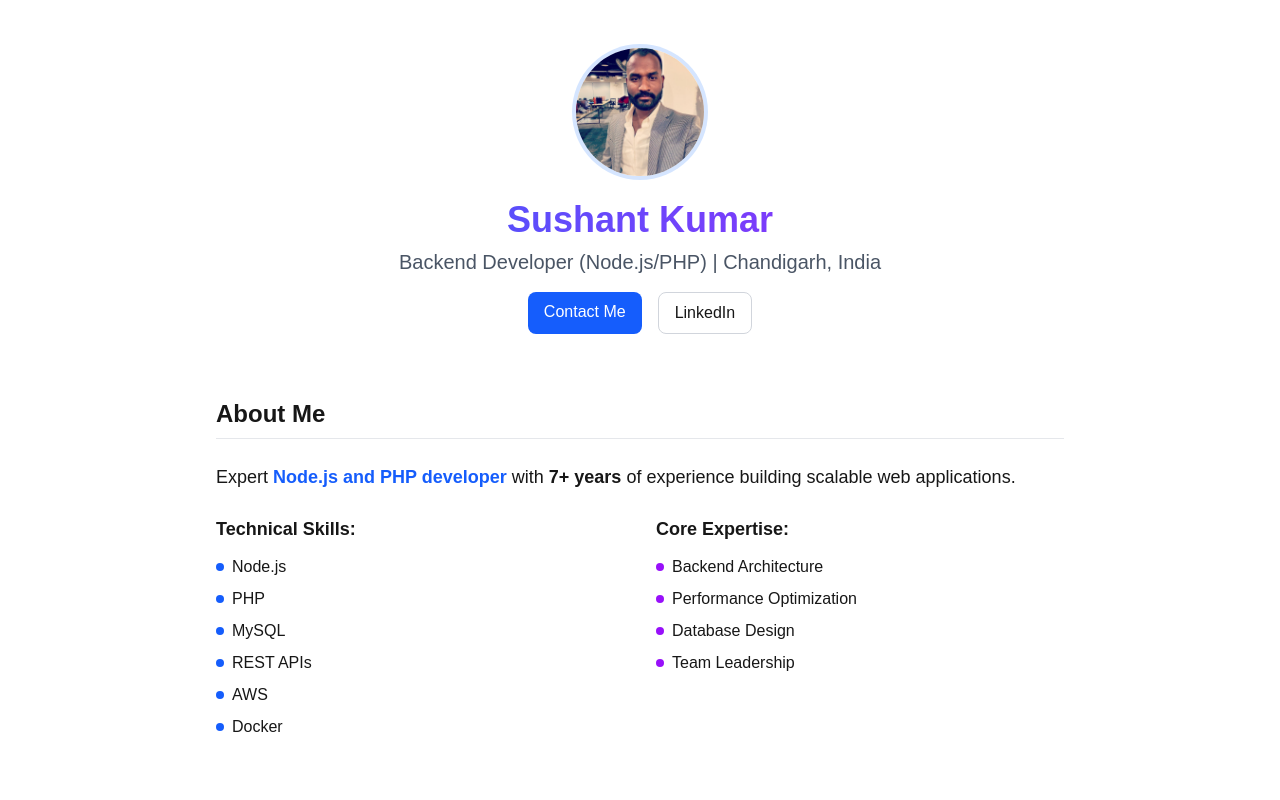
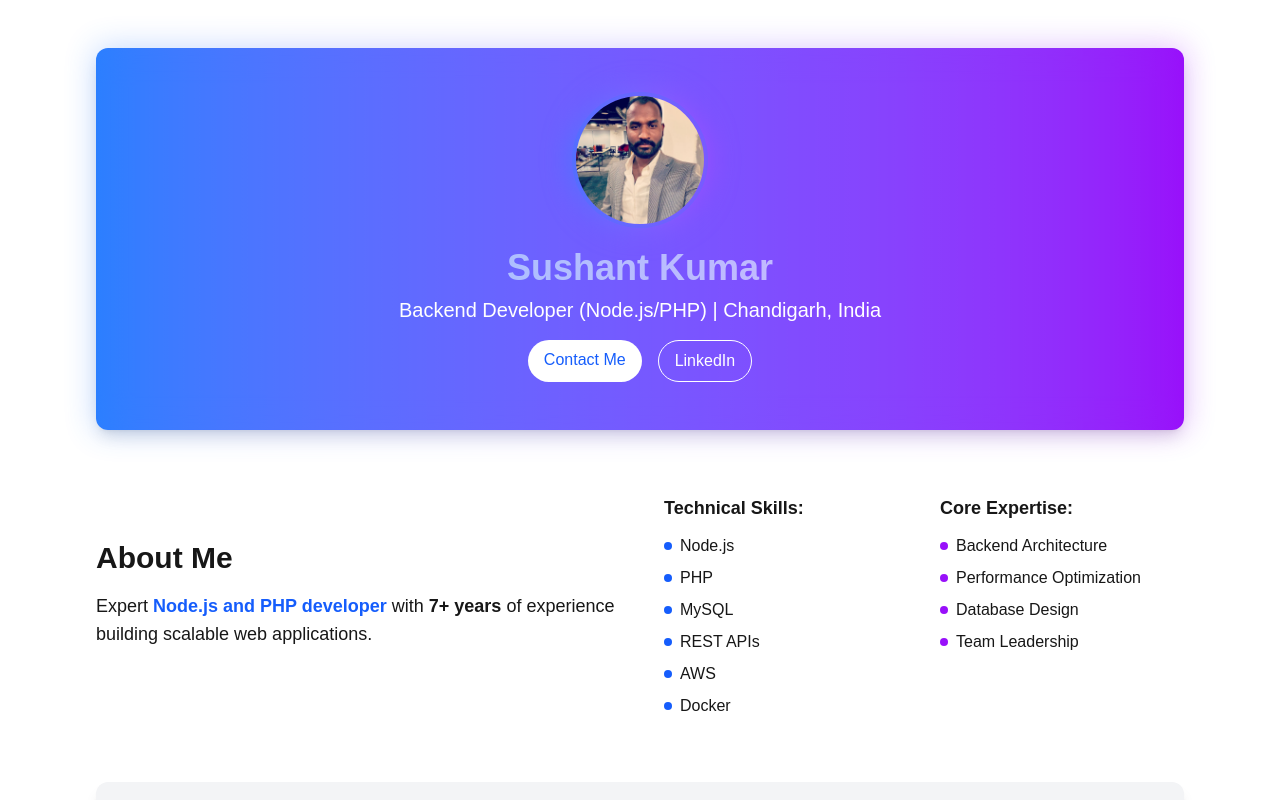
Before and after one commit to skfighter/skfighter, a Next.js app: page / in a window 1280 px wide. Shown: the top 800 px of the page. Built offline with nearby package versions, Linux system fonts and the light colour scheme.

Commit message:
some ui fixes

```diff
--- a/app/page.tsx
+++ b/app/page.tsx
@@ -1,4 +1,5 @@
 import Head from 'next/head';
+import Image from 'next/image';
 
 export default function Home() {
   return (
@@ -18,6 +19,9 @@ export default function Home() {
         <meta property="og:description" content="Professional Backend Developer with 7+ years experience in Node.js, PHP & MySQL." />
         <meta property="og:image" content="https://skfighter.com/images/sushant-kumar-profile.jpg" />
         <meta property="og:image:alt" content="Sushant Kumar - Backend Developer" />
+        <meta property="og:image:width" content="1200" />
+        <meta property="og:image:height" content="630" />
+        <meta property="og:locale" content="en_IN" />
 
         {/* Twitter Card */}
         <meta name="twitter:card" content="summary_large_image" />
@@ -44,47 +48,56 @@ export default function Home() {
         </script>
       </Head>
 
-      <main className="max-w-4xl mx-auto px-6 py-12">
-        {/* Header Section */}
-        <header className="text-center mb-16">
-          <img
-            src="./images/sushant-kumar-profile.jpg"
+      <main className="max-w-6xl mx-auto px-4 sm:px-6 lg:px-8 py-12 space-y-16">
+        {/* Hero Section */}
+        <section className="relative bg-gradient-to-r from-blue-500 to-purple-600 text-white rounded-xl p-8 sm:p-12 shadow-lg">
+          <div className="absolute inset-0 bg-gradient-to-r from-blue-500 to-purple-600 opacity-30 blur-lg"></div>
+          <div className="relative z-10 text-center">
+            <div className="relative mx-auto w-24 h-24 sm:w-32 sm:h-32 mb-6">
+              <div className="absolute inset-0 bg-gradient-to-r from-blue-500 to-purple-500 rounded-full blur-lg"></div>
+              <div className="relative w-full h-full ring-4 ring-blue-500/20 rounded-full overflow-hidden">
+                <Image
+                  src="/images/sushant-kumar-profile.jpg"
                   alt="Sushant Kumar"
-            className="mx-auto rounded-full w-32 h-32 object-cover mb-6 ring-4 ring-blue-500/20"
+                  width={128}
+                  height={128}
+                  className="object-cover w-full h-full"
                 />
-          <h1 className="text-4xl font-bold mb-2 bg-gradient-to-r from-blue-600 to-purple-600 bg-clip-text text-transparent">
+              </div>
+            </div>
+            <h1 className="text-3xl sm:text-4xl font-bold mb-2 bg-gradient-to-r from-blue-300 to-purple-300 bg-clip-text text-transparent">
               Sushant Kumar
             </h1>
-          <p className="text-xl text-gray-600 dark:text-gray-300 mb-4">
+            <p className="text-lg sm:text-xl mb-4">
               Backend Developer (Node.js/PHP) | Chandigarh, India
             </p>
-          <div className="flex justify-center gap-4">
+            <div className="flex flex-wrap justify-center gap-4">
               <a
                 href="/connect"
-              className="px-4 py-2 bg-blue-600 text-white rounded-lg hover:bg-blue-700 transition-colors"
+                className="px-4 py-2 bg-white text-blue-600 rounded-full hover:bg-gray-100 transition-colors"
               >
                 Contact Me
               </a>
               <a
                 href="https://www.linkedin.com/in/sushantkumar-1a4b30b2"
                 target="_blank"
-              className="px-4 py-2 border border-gray-300 rounded-lg hover:bg-gray-100 dark:hover:bg-gray-800 transition-colors"
+                className="px-4 py-2 border border-white rounded-full hover:bg-white hover:text-blue-600 transition-colors"
               >
                 LinkedIn
               </a>
             </div>
-        </header>
+          </div>
+        </section>
 
         {/* About Section */}
-        <section className="mb-16">
-          <h2 className="text-2xl font-bold mb-6 pb-2 border-b border-gray-200 dark:border-gray-700">
-            About Me
-          </h2>
-          <p className="mb-6 text-lg">
+        <section className="grid md:grid-cols-2 gap-12 items-center">
+          <div>
+            <h2 className="text-2xl sm:text-3xl font-bold mb-4">About Me</h2>
+            <p className="mb-6 text-base sm:text-lg">
               Expert <strong className="text-blue-600 dark:text-blue-400">Node.js and PHP developer</strong> with <strong>7+ years</strong> of experience building scalable web applications.
             </p>
-
-          <div className="grid md:grid-cols-2 gap-8">
+          </div>
+          <div className="grid grid-cols-2 gap-8">
             <div>
               <h3 className="font-semibold mb-3 text-lg">Technical Skills:</h3>
               <ul className="space-y-2">
@@ -111,22 +124,22 @@ export default function Home() {
         </section>
 
         {/* Contact Section */}
-        <section className="bg-gray-100 dark:bg-gray-800 rounded-xl p-6 mb-16">
-          <h2 className="text-2xl font-bold mb-4">Get In Touch</h2>
+        <section className="bg-gray-100 dark:bg-gray-800 rounded-xl p-6 sm:p-8 shadow-lg">
+          <h2 className="text-xl sm:text-2xl font-bold mb-4">Get In Touch</h2>
           <div className="space-y-3">
             <p className="flex items-center">
               <span className="mr-2">📧</span>
-              <a href="mailto:sushantsharma739@gmail.com">sushantsharma739@gmail.com</a>
+              <a href="mailto:sushantsharma739@gmail.com" className="text-blue-600 hover:underline">sushantsharma739@gmail.com</a>
             </p>
             <p className="flex items-center">
               <span className="mr-2">📱</span>
-              <a href="tel:+918195927482">+91 8195927482</a>
+              <a href="tel:+918195927482" className="text-blue-600 hover:underline">+91 8195927482</a>
             </p>
           </div>
         </section>
       </main>
 
-      <footer className="text-center py-8 text-gray-500 dark:text-gray-400 border-t border-gray-200 dark:border-gray-700">
+      <footer className="text-center py-6 sm:py-8 text-gray-500 dark:text-gray-400 border-t border-gray-200 dark:border-gray-700">
         <p>© {new Date().getFullYear()} Sushant Kumar. All rights reserved.</p>
       </footer>
     </>
```
Lines whose indentation alone changed are shown as unchanged.
